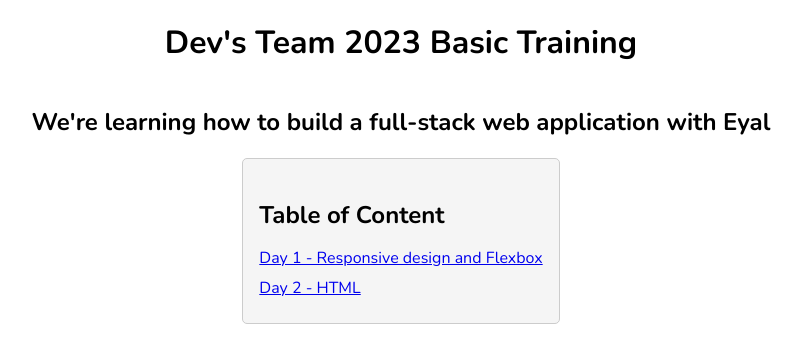
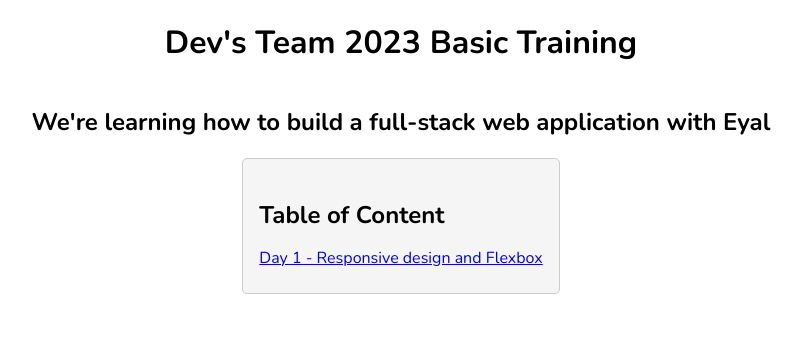
Before and after one commit to mortz123/DevTraining23, a Next.js app: page / in a window 1280 px wide. Shown: the top 362 px of the page, without its empty margins (239-1041 px from the left). Built offline with nearby package versions, Linux system fonts and the light colour scheme.

Commit message:
Removed Day 2

```diff
--- a/pages/index.jsx
+++ b/pages/index.jsx
@@ -5,7 +5,7 @@ import TableOfContent from '../components/TableOfContent';
 export default function Index() {
   const days = [
     'Day 1 - Responsive design and Flexbox',
-    'Day 2 - HTML',
+    // 'Day 2: Introduction to React.js, State Management, and Hooks',
   ];
   return (
     <div className={styles.container}>
```
